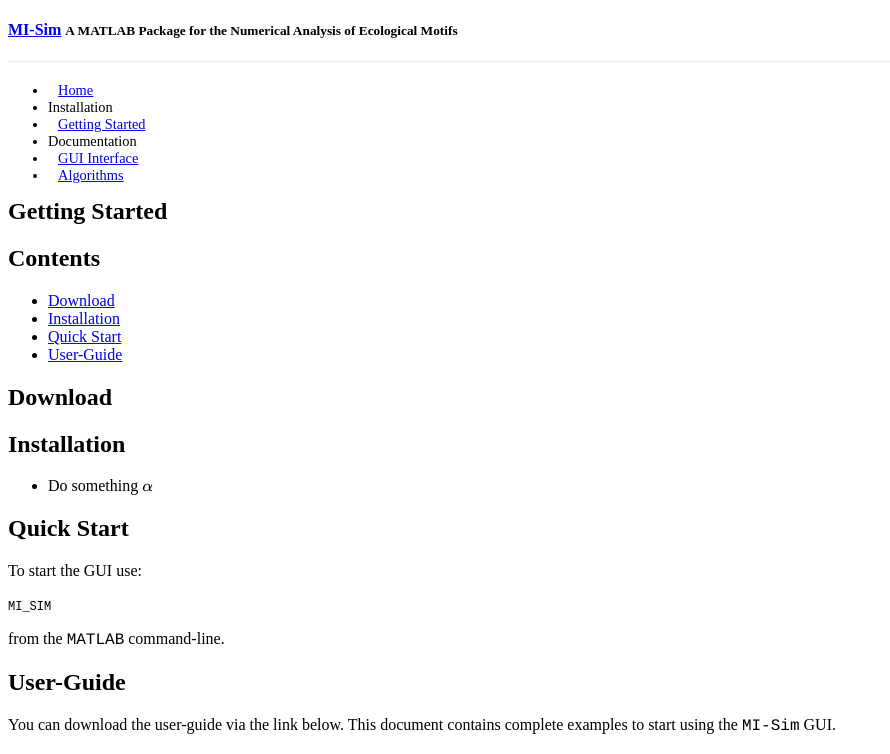
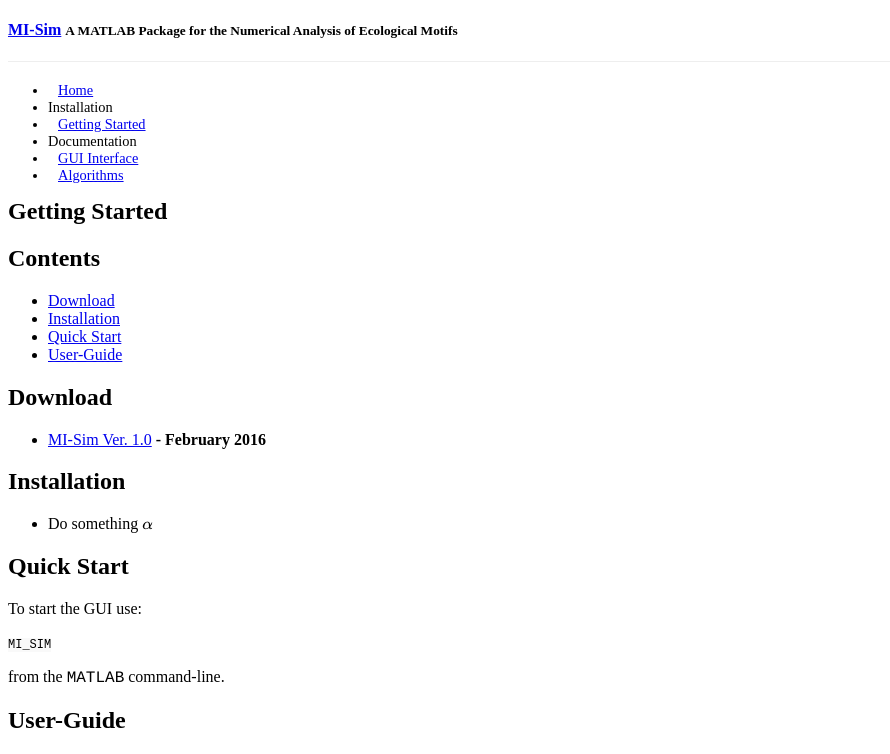
Before and after one commit to MI-SIM/MI-SIM.github.io, a Jekyll site: the page built from _posts/01-01-17-gettingstarted.md, in a window 1280 px wide, cut to the strip 0-754 px from the top of the page. Shown: the whole strip, without its empty margins (0-890 px from the left). Built offline with Jekyll 4.4.1, drawn with Linux system fonts in a browser that asks for light colours; formulas are drawn with MathJax 3; a style sheet for code colours, icons or effects is not loaded.

Commit message:
Added further text

```diff
--- a/_posts/01-01-17-gettingstarted.md
+++ b/_posts/01-01-17-gettingstarted.md
@@ -15,6 +15,8 @@
 
 ## <a name="Download"></a>Download
 
+* [MI-Sim Ver. 1.0](http://www.mathworks.com/matlabcentral/fileexchange/55492-mi-sim) **- February 2016**
+
 ## <a name="Installation"></a>Installation
 
 * Do something $\alpha$
```
